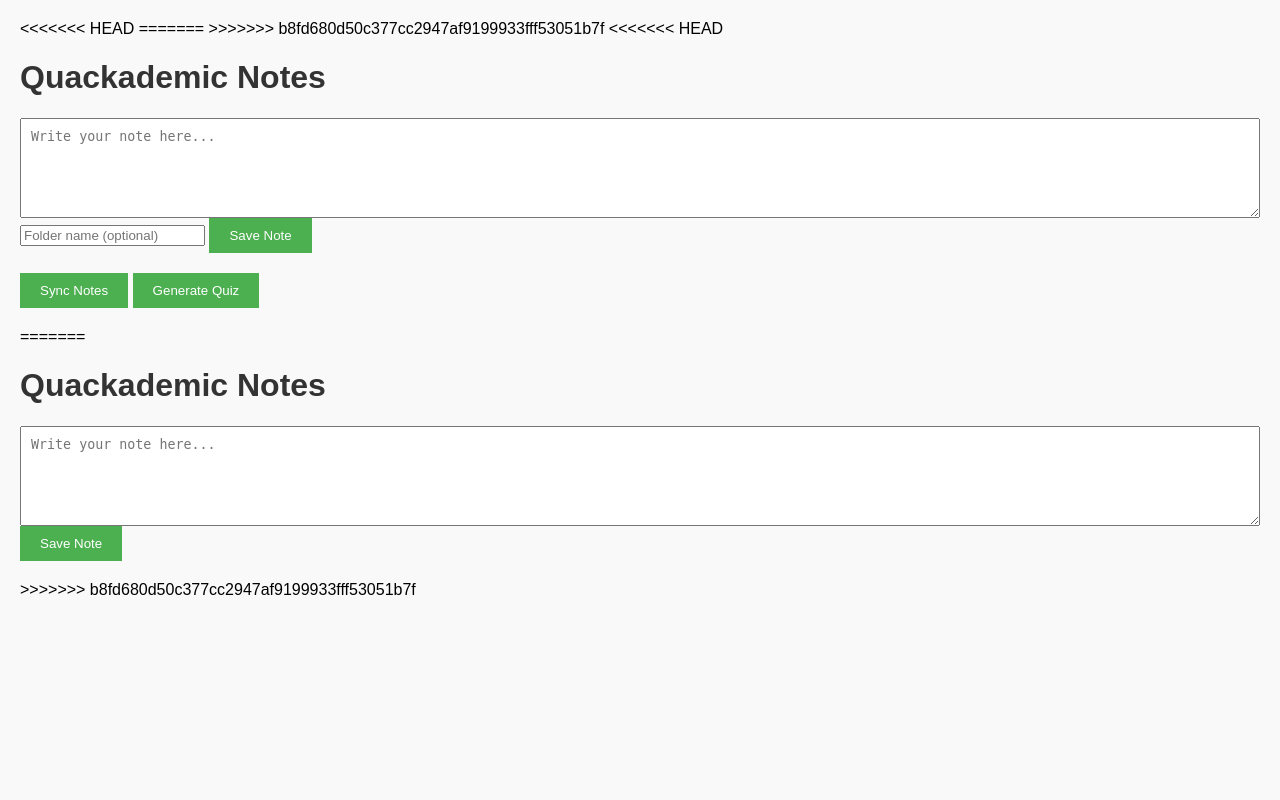
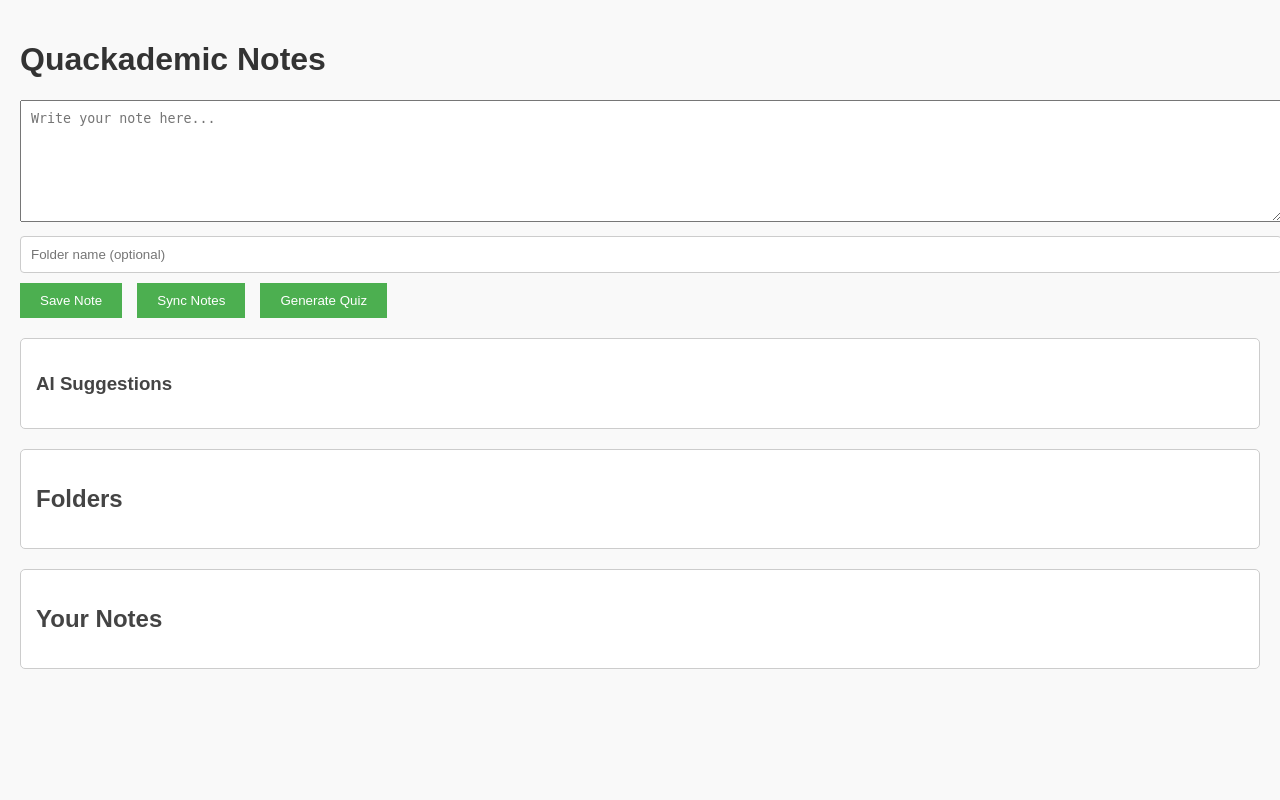
Before and after one commit to akerkesh/hackPsuFall2024, a Python web app: template templates/index.html in a window 1280 px wide. Run offline with Jinja, Linux system fonts and the light colour scheme; the template is opened without the code that fills it, so the values that code supplies are empty.

Commit message:
Cleaned up user interface

```diff
--- a/static/css/style.css
+++ b/static/css/style.css
@@ -22,16 +22,88 @@ textarea {
 
 button {
     padding: 10px 20px;
-    background-color: #4CAF50;
+    background-color: #4CAF50; /* Original button color */
     color: white;
     border: none;
     cursor: pointer;
+    transition: background-color 0.3s ease; /* Smooth transition */
 }
 
 button:hover {
-    background-color: #45a049;
+    background-color: #45a049; /* Original hover color */
+}
+
+#buttonContainer {
+    display: flex;
+    gap: 15px; /* Space between buttons */
+    margin-top: 10px; /* Optional space above the button container */
+}
+
+#folder-structure,
+#suggestions,
+#note-list,
+#quizArea {
+    margin-top: 20px;
+    padding: 15px;
+    border: 1px solid #ccc;
+    border-radius: 5px;
+    background-color: #fff; /* White background for contrast */
+}
+
+#folderList,
+#suggestionsList {
+    list-style-type: none; /* Remove bullet points */
+    padding: 0; /* Remove padding */
+}
+
+#folderList li,
+#suggestionsList li {
+    padding: 8px;
+    border-bottom: 1px solid #eee; /* Add a bottom border for separation */
+}
+
+#folderList li:last-child,
+#suggestionsList li:last-child {
+    border-bottom: none; /* Remove bottom border from the last item */
+}
+
+input[type="text"] {
+    width: 100%; /* Full width */
+    padding: 10px;
+    margin-top: 10px; /* Space above the input field */
+    border: 1px solid #ccc;
+    border-radius: 4px;
+}
+
+input[type="text"]:focus {
+    border-color: #4CAF50; /* Change border color on focus */
+    outline: none; /* Remove default outline */
+    box-shadow: 0 0 5px rgba(76, 175, 80, 0.5); /* Add shadow on focus */
 }
 
 #notesList {
     margin-top: 20px;
 }
+
+#quizArea {
+    display: none; /* Hidden by default, shown via JS when needed */
+}
+
+@media (max-width: 600px) {
+    textarea {
+        height: 80px; /* Reduce height on smaller screens */
+    }
+
+    button {
+        width: 100%; /* Make buttons full-width on smaller screens */
+    }
+}
+
+#folderList li:hover,
+#suggestionsList li:hover {
+    background-color: #f1f1f1; /* Light grey background on hover */
+}
+
+h2, h3 {
+    color: #444; /* Slightly darker for subheadings */
+}
--- a/static/js/app.js
+++ b/static/js/app.js
@@ -3,6 +3,9 @@ document.getElementById('noteForm').addEventListener('submit', async (e) => {
     e.preventDefault();
     const noteText = document.getElementById('noteText').value;
     const folderName = document.getElementById('folderName').value || 'Uncategorized';
+
+    console.log('Note Text:', noteText);
+    console.log('Folder Name:', folderName);
 
     try {
         const response = await fetch('/save-note', {
@@ -12,6 +15,8 @@ document.getElementById('noteForm').addEventListener('submit', async (e) => {
             },
             body: JSON.stringify({ note: noteText }),
         });
+
+        console.log('Save Note Response Status:', response.status);
 
         if (response.ok) {
             document.getElementById('noteText').value = ''; // Clear input field
@@ -25,12 +30,21 @@ document.getElementById('noteForm').addEventListener('submit', async (e) => {
 async function loadNotes() {
     try {
         const response = await fetch('/get-notes');
-        const notes = await response.json();
-        const notesList = document.getElementById('notesList');
-        notesList.innerHTML = notes.map(note => `<p>${note}</p>`).join('');
+
+        if (response.ok) {
+            const notes = await response.json();
+
+            console.log('Fetched Notes:', notes);
+
+            const notesList = document.getElementById('notesList');
+            notesList.innerHTML = notes.map(note => `<p>${note}</p>`).join('');
+        }
     } catch (err) {
         console.error('Error fetching notes:', err);
     }
 }
 
-window.onload = loadNotes;  // Load notes when the page loads
+window.onload = () => {
+    console.log('Page Loaded - Fetching notes');
+    loadNotes();
+} // Load notes when the page loads
--- a/templates/index.html
+++ b/templates/index.html
@@ -1,55 +1,52 @@
-<<<<<<< HEAD
-=======
-<!-- Frontend Team: Work on the design and structure here -->
->>>>>>> b8fd680d50c377cc2947af9199933fff53051b7f
 <!DOCTYPE html>
 <html lang="en">
 <head>
     <meta charset="UTF-8">
     <meta name="viewport" content="width=device-width, initial-scale=1.0">
-    <link rel="stylesheet" href="/static/css/style.css">
-<<<<<<< HEAD
+    <link rel="stylesheet" href="../static/css/style.css">
     <title>Quackademic Notes</title>
 </head>
 <body>
     <h1>Quackademic Notes</h1>
-    <div id="folder-structure">
-        <!-- Folder structure will be displayed here -->
-    </div>
+
     <form id="noteForm">
         <textarea id="noteText" placeholder="Write your note here..." required></textarea><br>
         <input type="text" id="folderName" placeholder="Folder name (optional)">
+        <div id="buttonContainer">
             <button type="submit">Save Note</button>
-    </form>
             <button id="syncButton">Sync Notes</button>
             <button id="quizButton">Generate Quiz</button>
+        </div>
+    </form>
+
     <div id="suggestions">
+        <h3>AI Suggestions</h3>
+        <ul id="suggestionsList">
             <!-- AI-generated suggestions will appear here -->
+        </ul>
     </div>
+
+    <div id="folder-structure">
+        <h2>Folders</h2>
+        <ul id="folderList">
+            <!-- Folder structure will be displayed here -->
+        </ul>
+    </div>
+
+    <section id="note-list">
+        <h2>Your Notes</h2>
         <div id="notesList">
             <!-- User's notes will be displayed here -->
         </div>
+    </section>
+
     <div id="quizArea" style="display: none;">
+        <h3>Generated Quiz</h3>
+        <div id="quizContent">
             <!-- Generated quiz will appear here -->
         </div>
-=======
-    <title>Notes App</title>
-</head>
-<body>
-    <h1>Quackademic Notes</h1>
-    <form id="noteForm">
-        <textarea id="noteText" placeholder="Write your note here..." required></textarea><br>
-        <button type="submit">Save Note</button>
-    <form method="POST" action="{{ url_for('main.home') }}">
-        {{ form.hidden_tag() }}
-        {{ form.note.label }} {{ form.note(size=32) }}
-        {{ form.submit() }}
-    </form>
-    <div id="notesList">
-        <!-- User's notes will be displayed here -->
     </div>
 
->>>>>>> b8fd680d50c377cc2947af9199933fff53051b7f
-    <script src="/static/js/app.js"></script>
+    <script src="../static/js/app.js"></script>
 </body>
 </html>
```
Also changed, not shown: run.py (line endings or trailing spaces), 1 other file. Lines whose indentation alone changed are shown as unchanged.
